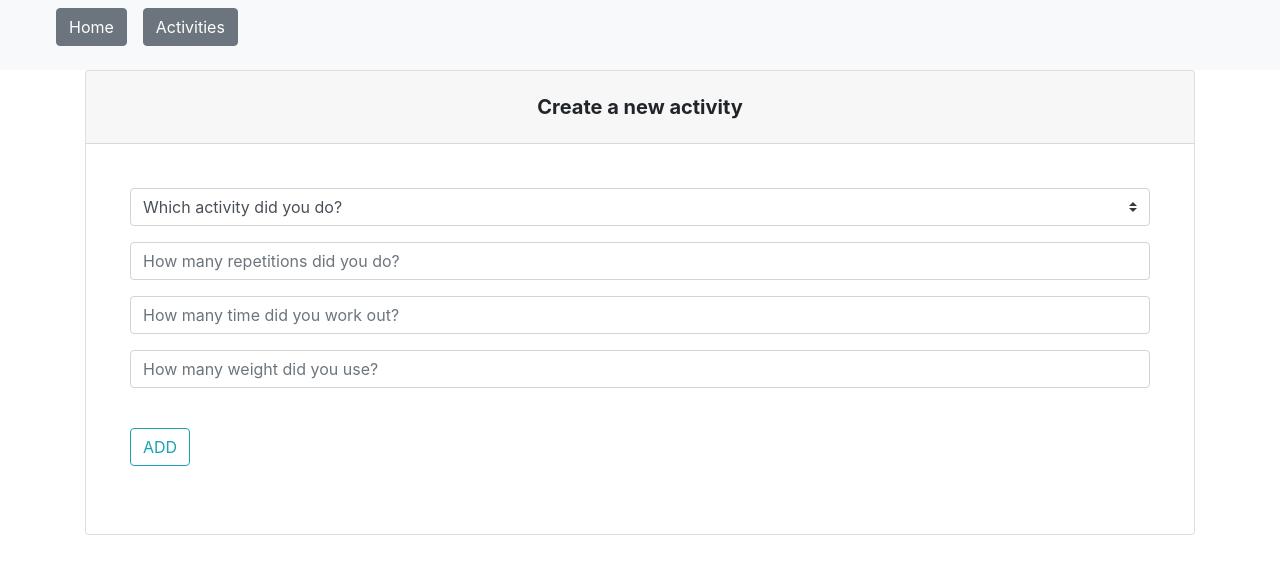
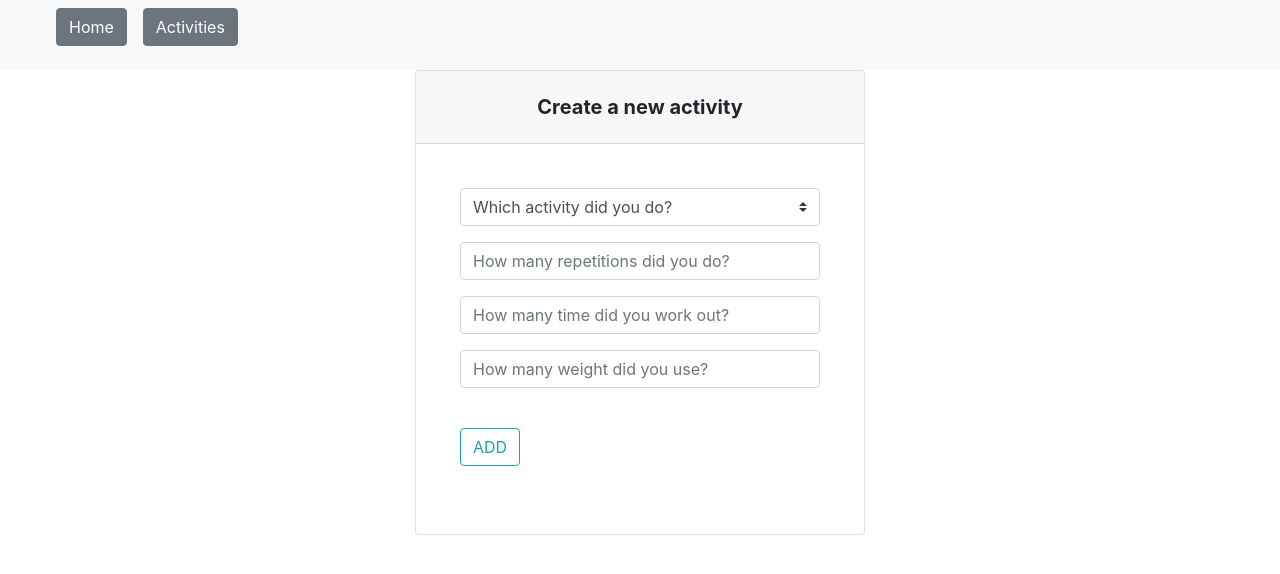
Before and after one commit to LolaEnBeta/WorkOutApp, a React (Create React App) app: page /activityform in a window 1280 px wide. Shown: the top 574 px of the page. Built offline with nearby package versions, Linux system fonts and the light colour scheme.

Commit message:
Reduce the size of the ActivityForm

```diff
--- a/src/components/ActivityForm.js
+++ b/src/components/ActivityForm.js
@@ -54,8 +54,8 @@ class ActivityForm extends React.Component {
 
     render() {
         return(
-            <div className="card">
-                <h5 className="card-header info-color white-text text-center py-4">
+            <div className="card mx-auto" style={{width: 450}}>
+                <h5 className="card-header white-text text-center py-4">
                     <strong>Create a new activity</strong>
                 </h5>
                 <div className="card-body mx-4 mt-4">
```
Lines whose indentation alone changed are shown as unchanged.
